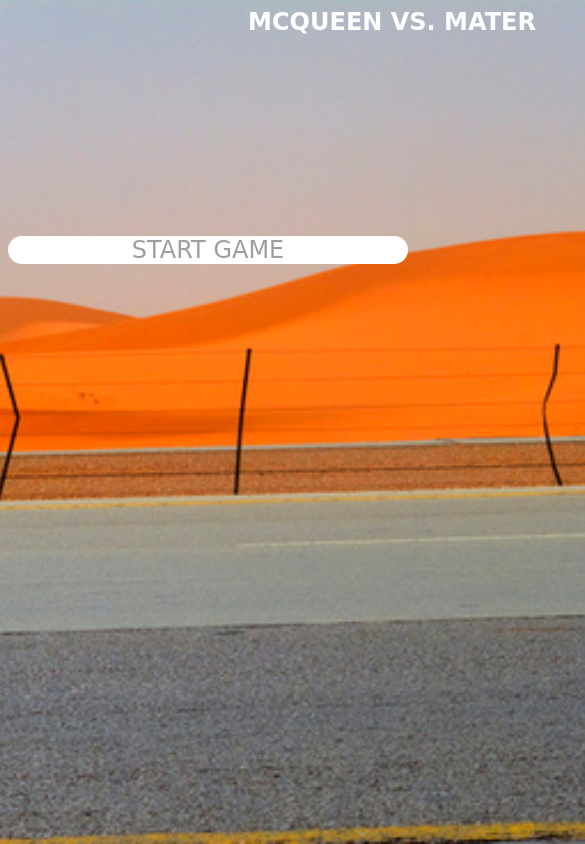
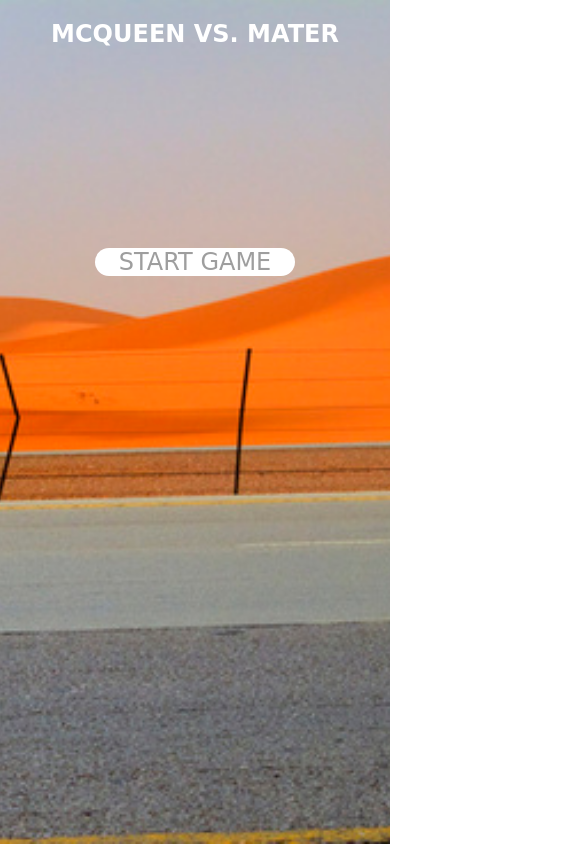
Before and after one commit to m2creger/racer-game-assessment, a plain HTML site: page intro.html in a window 390 px wide. Shown: the top 844 px of the page, 585 px wide, since content can reach past the window. Drawn offline with Linux system fonts and the light colour scheme; a web font is replaced by a local one.

Commit message:
made mobile changes

```diff
--- a/css/introstyle.css
+++ b/css/introstyle.css
@@ -3,31 +3,7 @@
 	background-size: cover;
 }
 
-@media screen and (min-width: 315px) and (max-width: 800px) {
-	body {
-  		max-width: 768px;
-    }
-    section {
-    	margin: auto;
-    }
-  	.introTitle {
-  		margin: auto;
-  		width: 768px;
-  		font-size: 20px;
-  	}
-  	#gameIntro {
-  		font-size: 24px;
 
-  	}
-  	.startGameButton {
-  		font-size: 24px;
-  	}
-  	.start {
-  		text-align: center;
-  	}
-
-
-}
 .introTitle {
 	font-family: 'Fontdiner Swanky', cursive;
 	text-transform: uppercase;
@@ -54,3 +30,23 @@
 	text-transform: uppercase;
 	text-align: center;
 }
+@media screen and (min-width: 315px) and (max-width: 800px) {
+
+  	.introTitle {
+  		font-size: 20px;
+  	}
+  	#gameIntro {
+  		font-size: 24px;
+
+  	}
+  	#startGameButton {
+  		font-size: 24px;
+  		width: 200px;
+
+  	}
+
+  	#intro {
+		text-align: center;
+  	}
+
+}
--- a/intro.html
+++ b/intro.html
@@ -8,9 +8,9 @@
 	<link rel="stylesheet" media="screen and (min-width: 315px) and (max-width: 800px)" href="css/introstyle.css" />
 </head>
 <body>
-	<section>
-		<div class="intro"><h1 class="introTitle" id="gameIntro">McQueen Vs. Mater</h1></div>
-		<div class="startGame" id="start"><a href="index.html" class="startGameButton">Start Game</a></div>
+	<section id="intro">
+		<div class="intro" id="intro" ><h1 class="introTitle" id="gameIntro">McQueen Vs. Mater</h1></div>
+		<div class="startGame" id="start"><a href="index.html" id="startGameButton">Start Game</a></div>
 	</section>
 
 </body>
```
